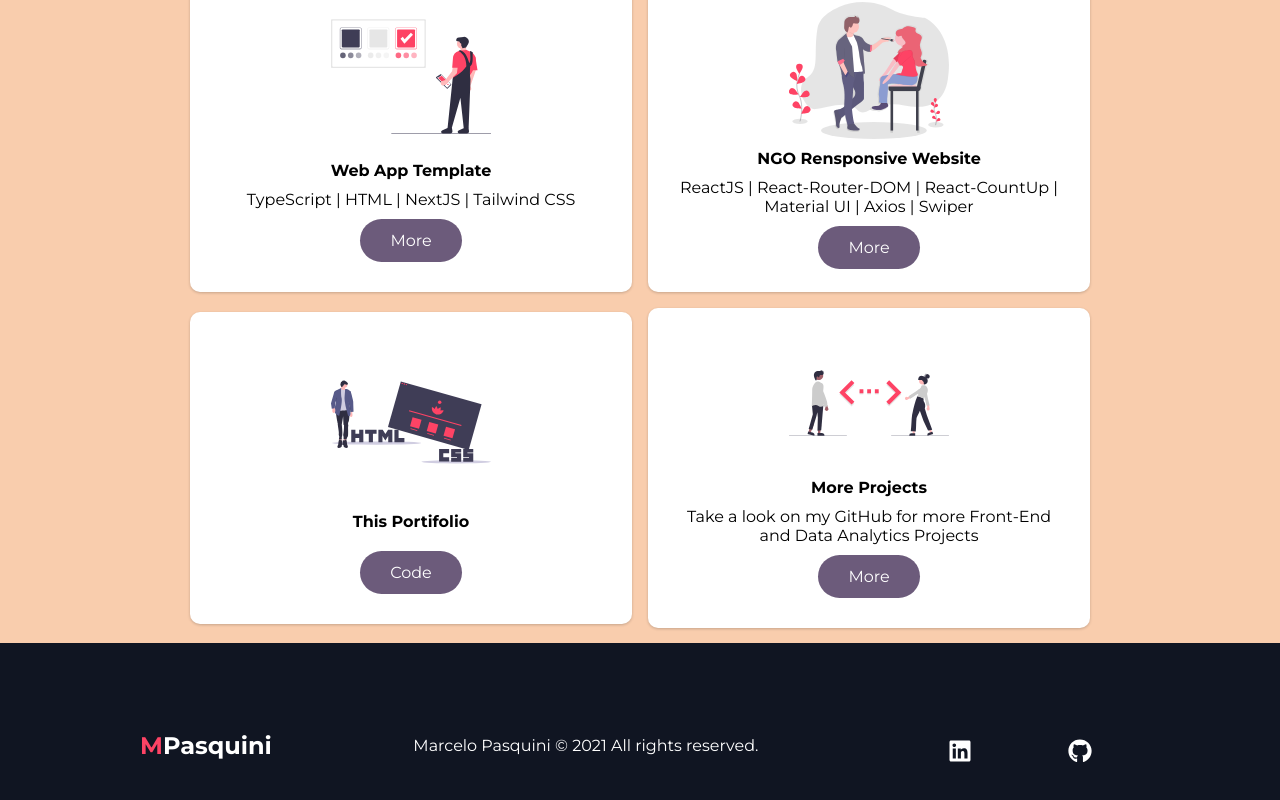
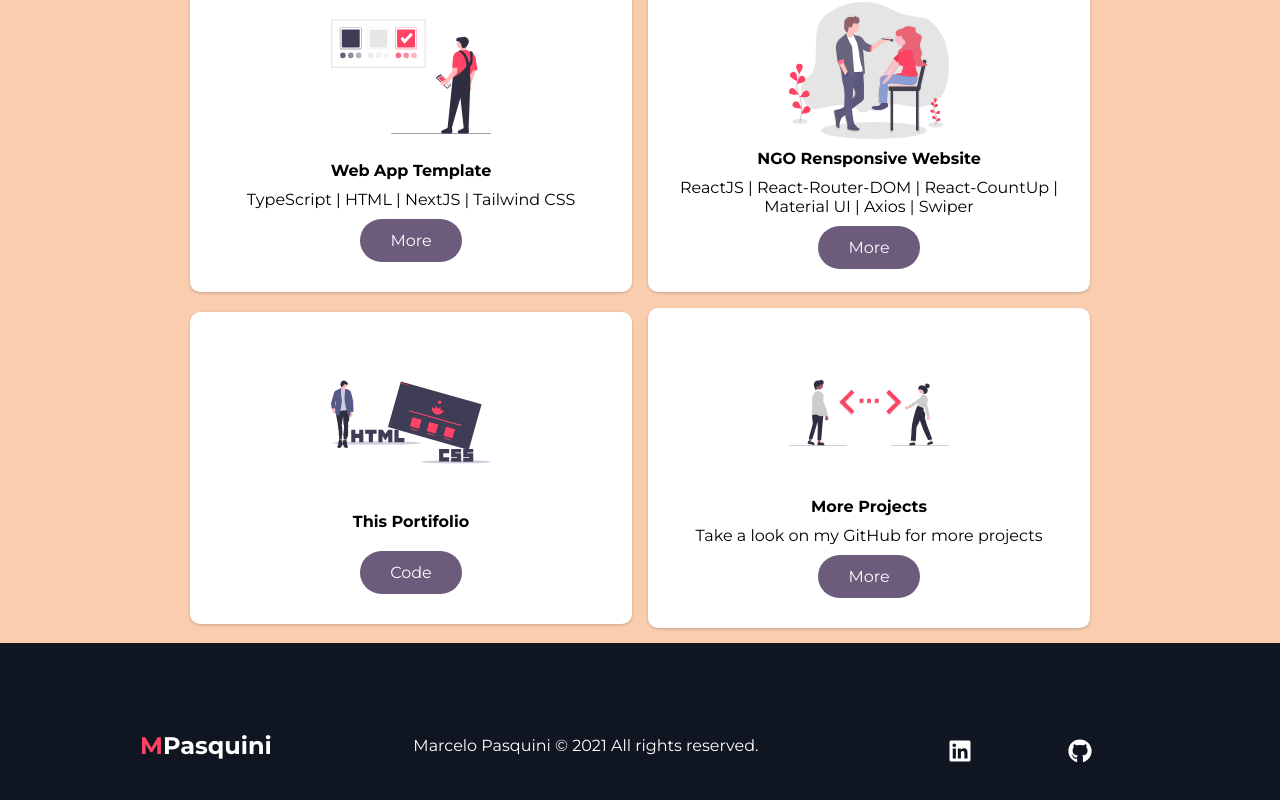
Before and after one commit to MarceloPasquiniB/react-mpasquini-potfolio, a React (Create React App) app: page / in a window 1280 px wide. Shown: the part 3537-4337 px from the top of the page. Built offline with nearby package versions, Linux system fonts and the light colour scheme.

Commit message:
Update index.jsx

```diff
--- a/src/components/Projects/index.jsx
+++ b/src/components/Projects/index.jsx
@@ -104,8 +104,7 @@ export default function Projects() {
             <ProjectsIcon src={Icon4} />
             <ProjectsH2>More Projects</ProjectsH2>
             <ProjectsP>
-              Take a look on my GitHub for more Front-End and Data Analytics
-              Projects
+              Take a look on my GitHub for more projects
             </ProjectsP>
             <Button id="cardMore" onClick={openGitHub}>
               More
```
